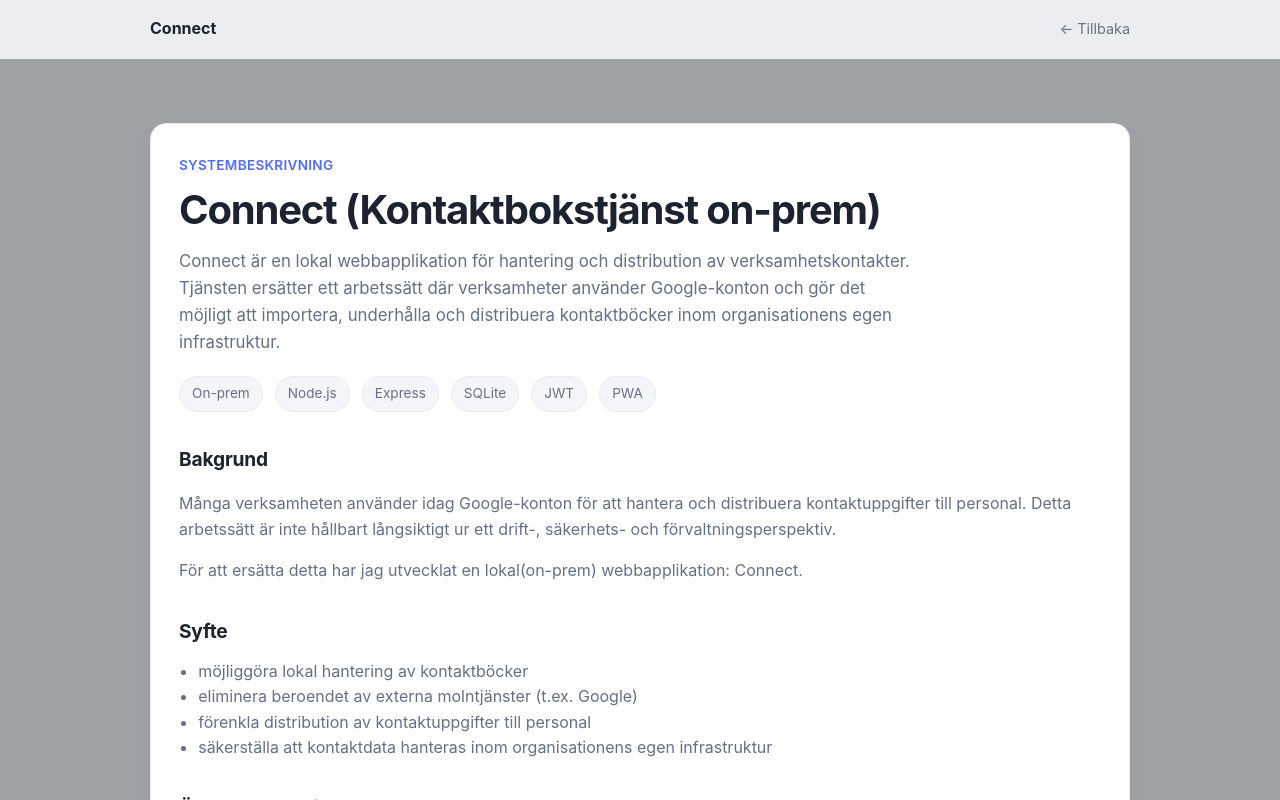
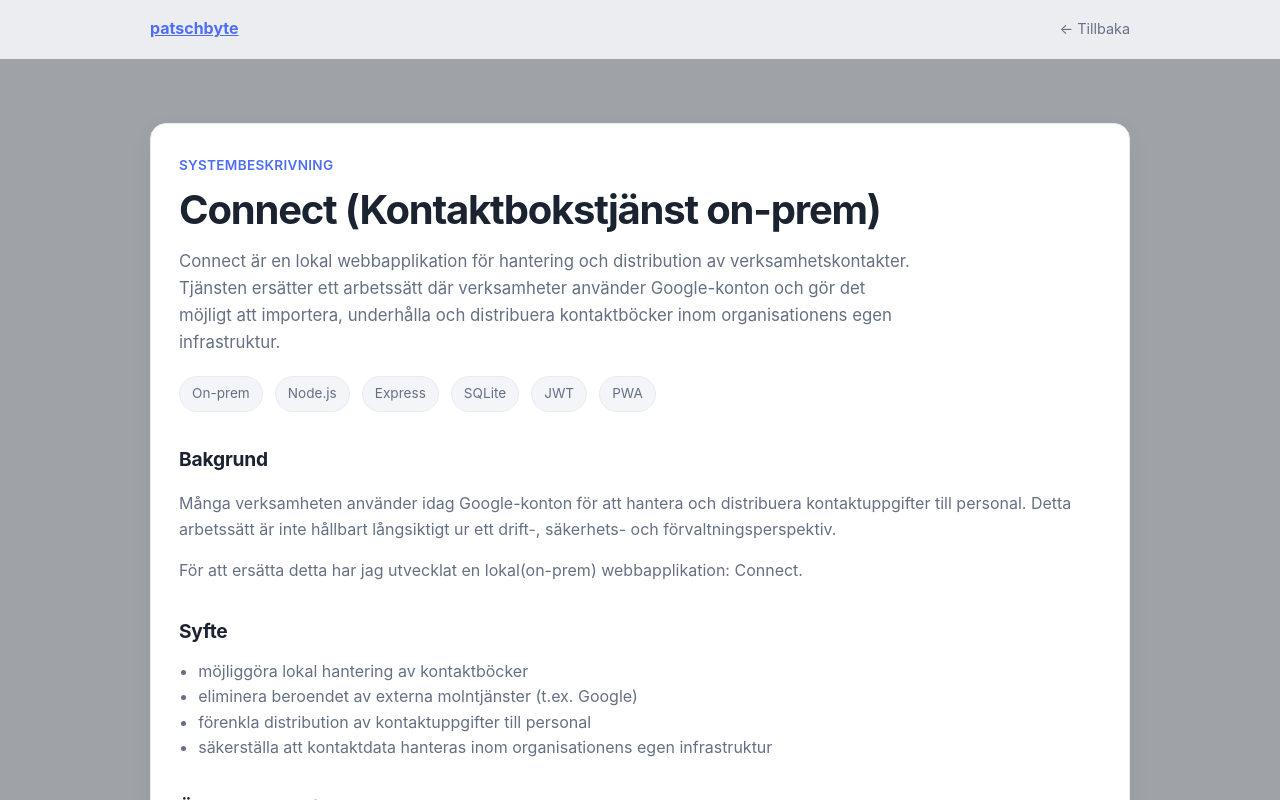
Before and after one commit to patschbyte/patschbyte.github.io, a plain HTML site: page projekt-03.html in a window 1280 px wide. Shown: the top 800 px of the page. Drawn offline with Linux system fonts and the light colour scheme.

Commit message:
Update projekt-03.html

```diff
--- a/projekt-03.html
+++ b/projekt-03.html
@@ -403,7 +403,7 @@
 <body>
   <header class="topbar">
     <div class="container nav">
-      <div class="brand">Connect</div>
+       <a href="https://patschbyte.github.io/" class="brand">patschbyte</a>
       <a href="index.html" class="back">← Tillbaka</a>
     </div>
   </header>
```
